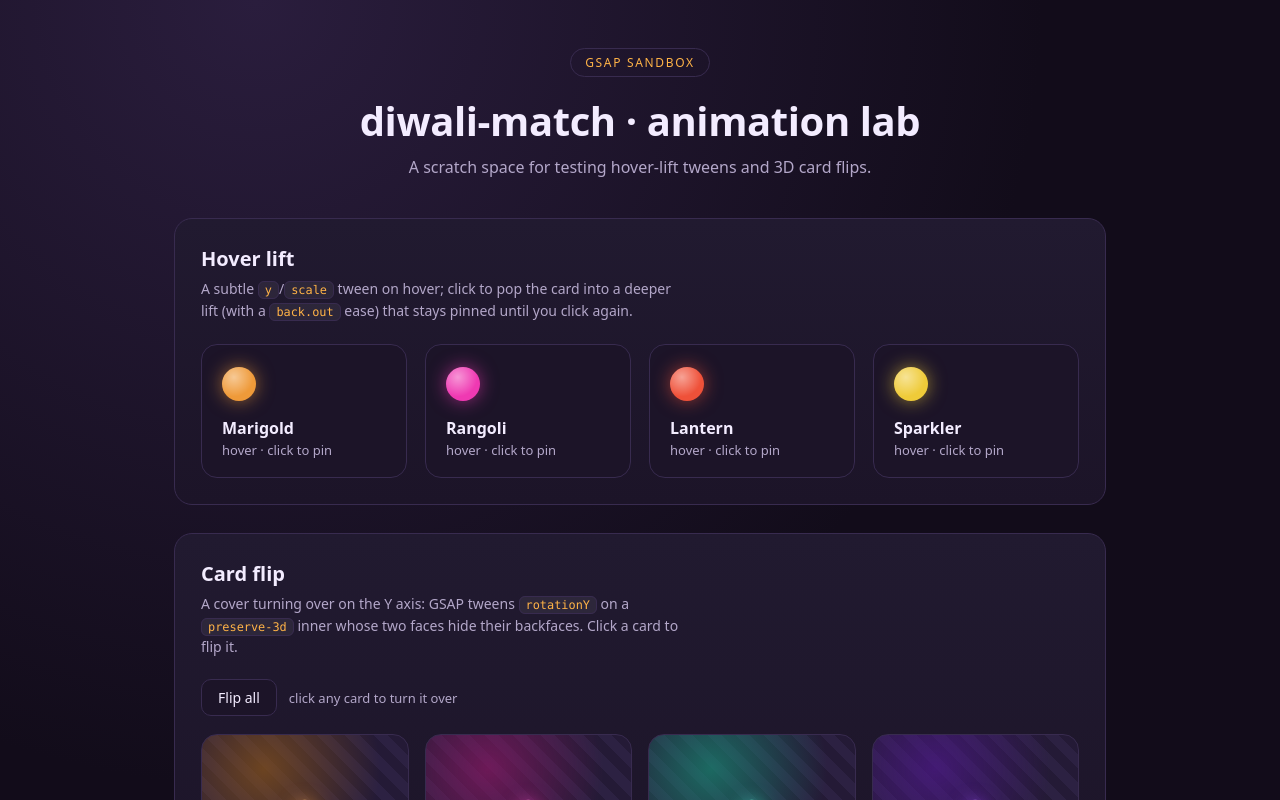
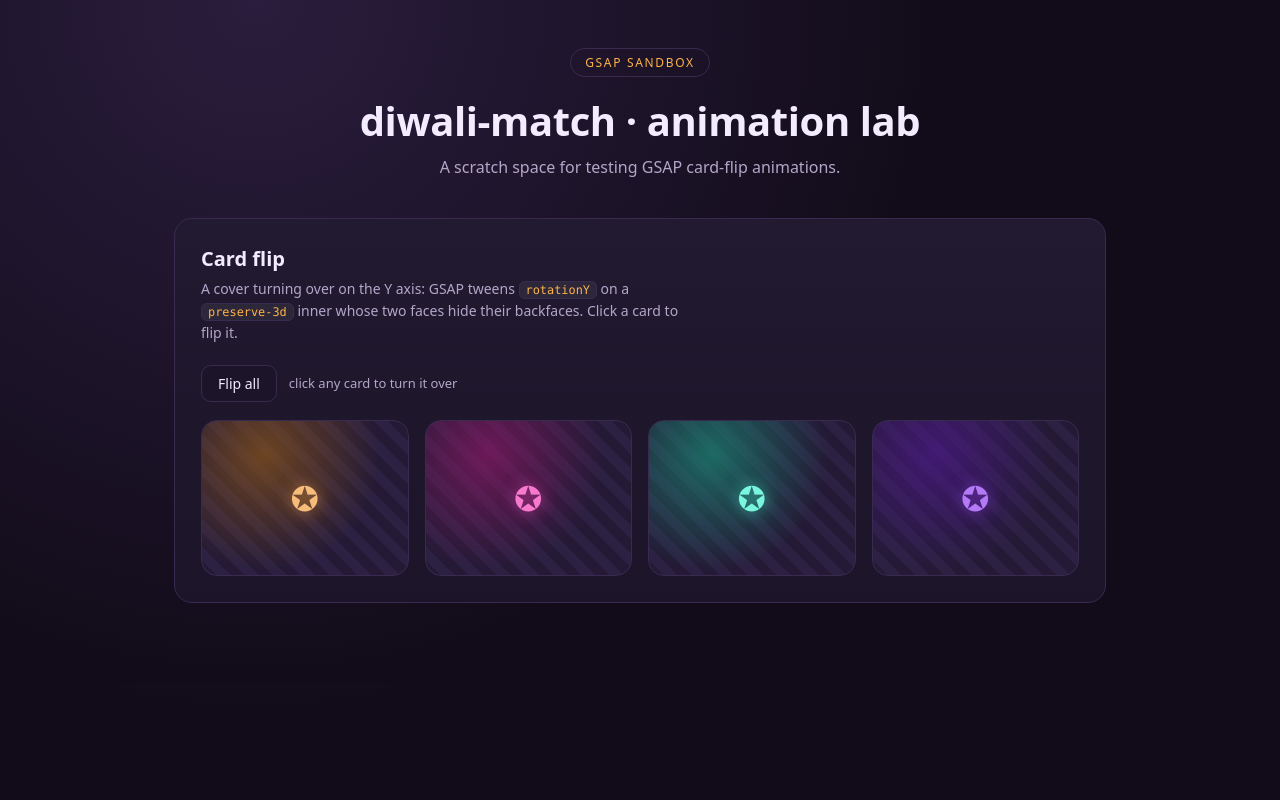
Before and after one commit to tejus-creates/diwali-match, a React (Vite) app: page / in a window 1280 px wide. Shown: the top 800 px of the page. Built offline with nearby package versions, Linux system fonts and the light colour scheme.

Commit message:
Drop hover-lift section, add hover lift to flip cards
Removes the standalone hover-lift cards and gives the flip cards a
subtle hover: a slight lift and rotation tweened on the outer wrapper
so it composes with the inner rotationY flip.

https://claude.ai/code/session_01UnKG6szznRa8jviq9yqqQA

```diff
--- a/src/App.jsx
+++ b/src/App.jsx
@@ -1,7 +1,6 @@
 import { useRef } from 'react'
 import gsap from 'gsap'
 import { useGSAP } from '@gsap/react'
-import HoverLift from './components/HoverLift.jsx'
 import CardFlip from './components/CardFlip.jsx'
 
 export default function App() {
@@ -25,13 +24,10 @@ export default function App() {
       <header className="app__head reveal">
         <span className="app__badge">GSAP sandbox</span>
         <h1>diwali-match · animation lab</h1>
-        <p>A scratch space for testing hover-lift tweens and 3D card flips.</p>
+        <p>A scratch space for testing GSAP card-flip animations.</p>
       </header>
 
       <main className="app__main">
-        <div className="reveal">
-          <HoverLift />
-        </div>
         <div className="reveal">
           <CardFlip />
         </div>
--- a/src/components/CardFlip.jsx
+++ b/src/components/CardFlip.jsx
@@ -20,6 +20,28 @@ export default function CardFlip() {
       rotationY: flipped ? 180 : 0,
       duration: 0.6,
       ease: 'power2.inOut',
+    })
+  })
+
+  const onEnter = contextSafe((e) => {
+    gsap.to(e.currentTarget, {
+      y: -10,
+      rotation: 2,
+      scale: 1.03,
+      duration: 0.3,
+      ease: 'power2.out',
+      force3D: false,
+    })
+  })
+
+  const onLeave = contextSafe((e) => {
+    gsap.to(e.currentTarget, {
+      y: 0,
+      rotation: 0,
+      scale: 1,
+      duration: 0.35,
+      ease: 'power2.out',
+      force3D: false,
     })
   })
 
@@ -55,7 +77,14 @@ export default function CardFlip() {
 
       <div className="flip-deck">
         {CARDS.map((c) => (
-          <div key={c.id} className="flip-card" style={{ '--hue': c.hue }} onClick={flip}>
+          <div
+            key={c.id}
+            className="flip-card"
+            style={{ '--hue': c.hue }}
+            onClick={flip}
+            onMouseEnter={onEnter}
+            onMouseLeave={onLeave}
+          >
             <div className="flip-card__inner">
               <div className="flip-card__face flip-card__cover">
                 <span className="flip-card__mark" aria-hidden="true">
--- a/src/components/HoverLift.jsx
+++ /dev/null
@@ -1,83 +0,0 @@
-import { useRef } from 'react'
-import gsap from 'gsap'
-import { useGSAP } from '@gsap/react'
-
-const CARDS = [
-  { id: 'marigold', title: 'Marigold', hue: 32 },
-  { id: 'rangoli', title: 'Rangoli', hue: 320 },
-  { id: 'lantern', title: 'Lantern', hue: 8 },
-  { id: 'sparkler', title: 'Sparkler', hue: 48 },
-]
-
-export default function HoverLift() {
-  const scope = useRef(null)
-  const { contextSafe } = useGSAP({ scope })
-
-  const onEnter = contextSafe((e) => {
-    const card = e.currentTarget
-    if (card.classList.contains('is-lifted')) return
-    gsap.to(card, { y: -6, scale: 1.02, duration: 0.3, ease: 'power3.out' })
-    gsap.to(card.querySelector('.card__glow'), {
-      opacity: 0.55,
-      duration: 0.3,
-      ease: 'power3.out',
-    })
-  })
-
-  const onLeave = contextSafe((e) => {
-    const card = e.currentTarget
-    if (card.classList.contains('is-lifted')) return
-    gsap.to(card, { y: 0, scale: 1, duration: 0.35, ease: 'power3.out' })
-    gsap.to(card.querySelector('.card__glow'), {
-      opacity: 0,
-      duration: 0.35,
-      ease: 'power3.out',
-    })
-  })
-
-  const onClick = contextSafe((e) => {
-    const card = e.currentTarget
-    const lifted = card.classList.toggle('is-lifted')
-    gsap.to(card, {
-      y: lifted ? -24 : -6,
-      scale: lifted ? 1.07 : 1.02,
-      duration: lifted ? 0.45 : 0.3,
-      ease: lifted ? 'back.out(1.8)' : 'power3.out',
-    })
-    gsap.to(card.querySelector('.card__glow'), {
-      opacity: lifted ? 1 : 0.55,
-      duration: 0.35,
-      ease: 'power3.out',
-    })
-  })
-
-  return (
-    <section className="panel" ref={scope}>
-      <header className="panel__head">
-        <h2>Hover lift</h2>
-        <p>
-          A subtle <code>y</code>/<code>scale</code> tween on hover; click to pop the card into a
-          deeper lift (with a <code>back.out</code> ease) that stays pinned until you click again.
-        </p>
-      </header>
-
-      <div className="card-grid">
-        {CARDS.map((c) => (
-          <article
-            key={c.id}
-            className="card"
-            style={{ '--hue': c.hue }}
-            onMouseEnter={onEnter}
-            onMouseLeave={onLeave}
-            onClick={onClick}
-          >
-            <span className="card__glow" aria-hidden="true" />
-            <span className="card__dot" aria-hidden="true" />
-            <h3>{c.title}</h3>
-            <p>hover · click to pin</p>
-          </article>
-        ))}
-      </div>
-    </section>
-  )
-}
--- a/src/index.css
+++ b/src/index.css
@@ -96,56 +96,7 @@ code {
   max-width: 60ch;
 }
 
-/* Hover lift cards */
-.card-grid {
-  display: grid;
-  grid-template-columns: repeat(auto-fit, minmax(160px, 1fr));
-  gap: 18px;
-}
-
-.card {
-  position: relative;
-  background: var(--bg-soft);
-  border: 1px solid var(--line);
-  border-radius: 16px;
-  padding: 22px 20px 18px;
-  cursor: pointer;
-  will-change: transform;
-}
-
-.card__glow {
-  position: absolute;
-  inset: -1px;
-  border-radius: inherit;
-  opacity: 0;
-  pointer-events: none;
-  box-shadow: 0 22px 45px -16px hsl(var(--hue) 85% 55% / 0.75);
-  border: 1px solid hsl(var(--hue) 85% 65% / 0.55);
-}
-
-.card__dot {
-  display: block;
-  width: 34px;
-  height: 34px;
-  border-radius: 50%;
-  background: radial-gradient(circle at 35% 30%, #fff7, transparent 60%),
-    hsl(var(--hue) 85% 58%);
-  box-shadow: 0 0 18px hsl(var(--hue) 85% 58% / 0.6);
-  margin-bottom: 16px;
-}
-
-.card h3 {
-  margin: 0 0 2px;
-  font-size: 16px;
-}
-
-.card p {
-  margin: 0;
-  font-size: 13px;
-  color: var(--muted);
-}
-
-/* Flip demo */
+/* Card flip */
 .flip-controls {
   display: flex;
   align-items: center;
```
